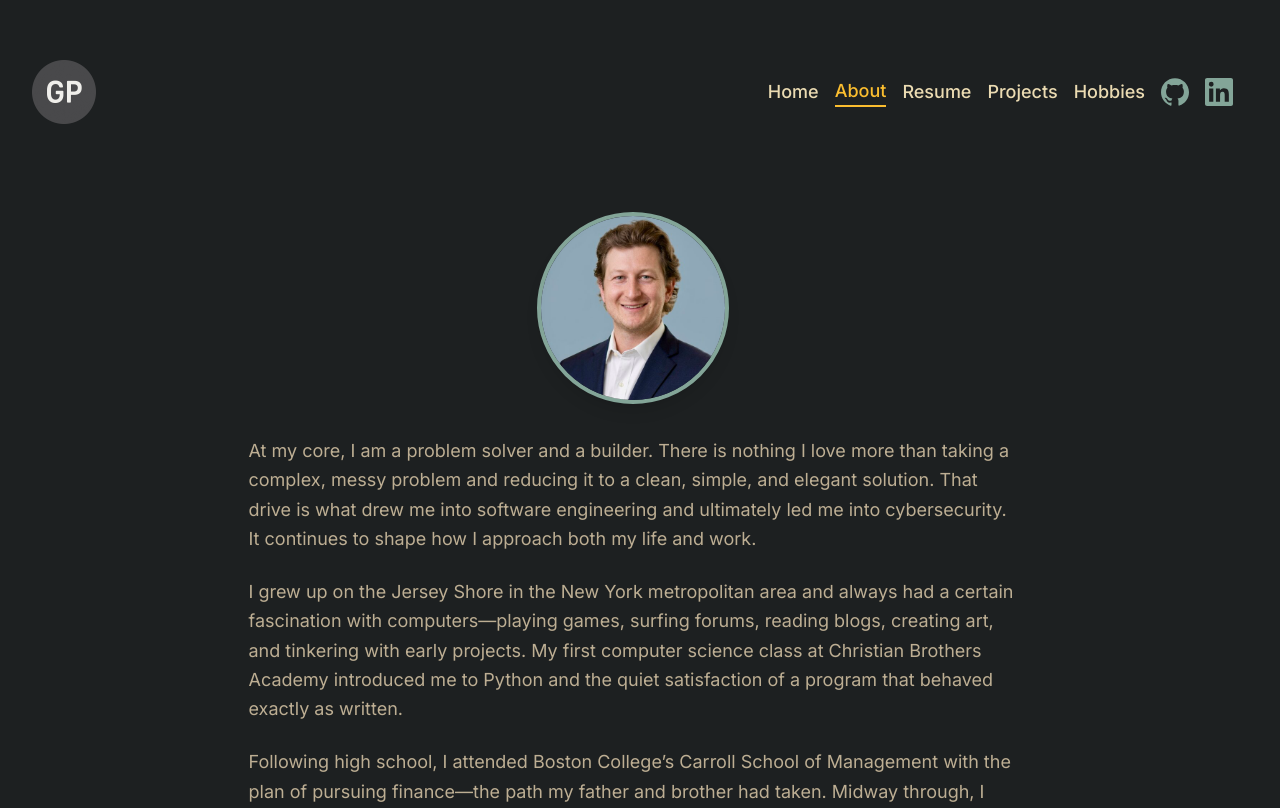
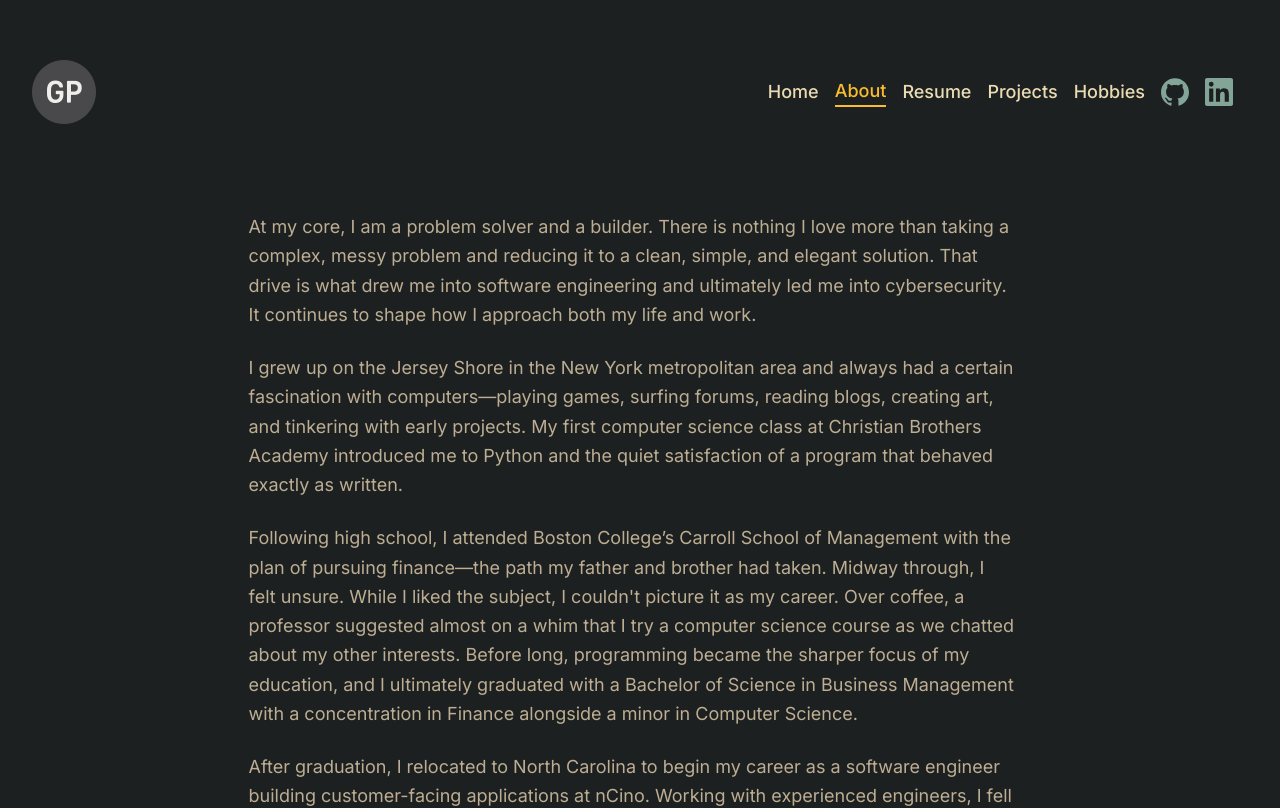
Before and after one commit to garretpatten/garretpatten.com, a Vue app: page /about in a window 1280 px wide. Shown: the top 808 px of the page. Built offline with nearby package versions, Linux system fonts and the light colour scheme.

Commit message:
docs(about): remove portrait image from About page
Signed-off-by: Garret Patten <garret.patten@proton.me>

```diff
--- a/src/views/AboutView.vue
+++ b/src/views/AboutView.vue
@@ -3,11 +3,6 @@
     <h1 class="sr-only">About</h1>
 
     <div class="max-w-none soft-enter soft-enter-delay-1">
-      <img
-        src="/images/garret-patten.jpeg"
-        alt="Garret Patten"
-        class="w-40 h-40 md:w-48 md:h-48 rounded-full object-cover mx-auto mb-8 border-4 border-cobalt-400 shadow-lg"
-      />
       <p class="font-sans text-lg text-gray-300 leading-relaxed mb-6">
         At my core, I am a problem solver and a builder. There is nothing I love more
         than taking a complex, messy problem and reducing it to a clean, simple, and
```
Also changed, not shown: public/images/garret-patten.jpeg (deleted), 1 other file (tests, documents, lock files or other folders).
